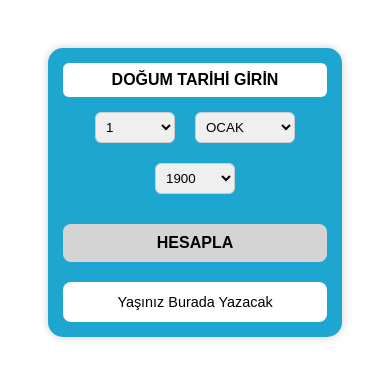
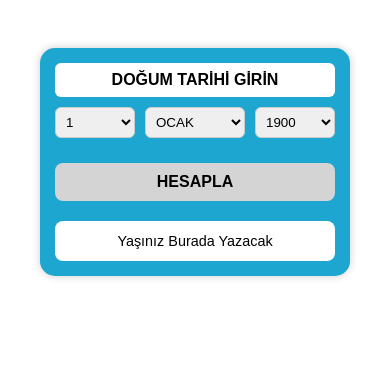
Before and after one commit to melihcanemir/yas-hesaplama, a plain HTML site: page index.html in a window 390 px wide. Drawn offline with Linux system fonts and the light colour scheme.

Commit message:
index.html

```diff
--- a/index.html
+++ b/index.html
@@ -35,16 +35,20 @@
     justify-content: center;
     gap: 15px;
     margin-bottom: 10px;
-    flex-wrap: wrap; /* Mobilde sarmalama için */
   }
   select {
-    width: 70px;
-    padding: 6px;
     border-radius: 6px;
     border: 1px solid #ccc;
+    padding: 6px;
+  }
+  #day {
+    width: 90px;
   }
   #month {
-    width: 110px;
+    width: 130px;
+  }
+  #year {
+    width: 90px;
   }
   button {
     width: 100%;
@@ -87,12 +91,17 @@
     .selects {
       gap: 10px;
     }
-    select {
-      width: 80px !important;
-      margin: 5px 5px !important;
+    #day {
+      width: 80px;
     }
     #month {
-      width: 100px !important;
+      width: 100px;
+    }
+    #year {
+      width: 80px;
+    }
+    select {
+      padding: 6px;
     }
     button {
       padding: 10px;
```
